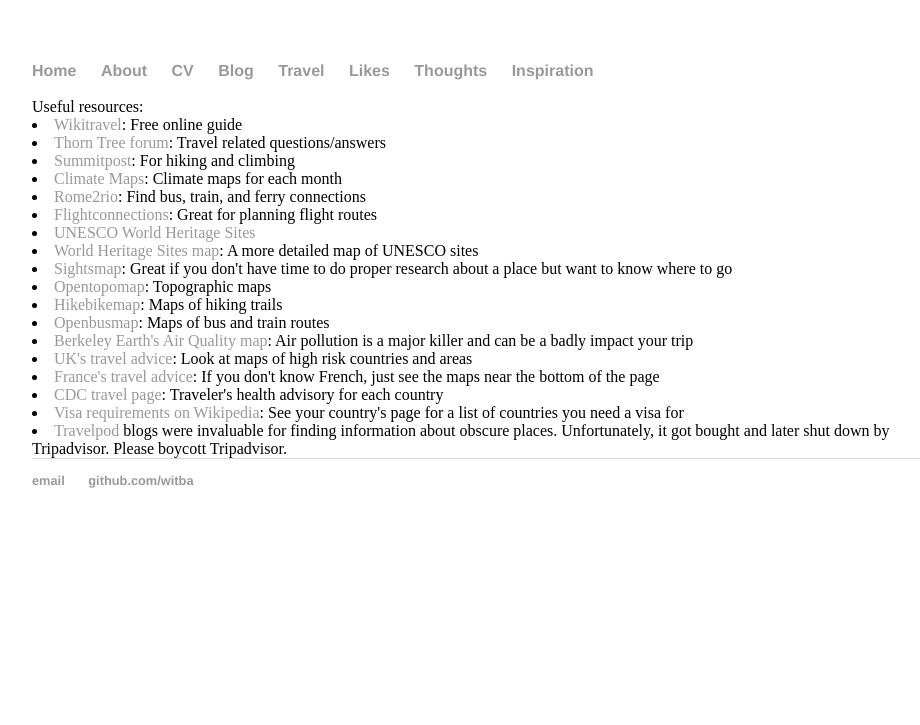
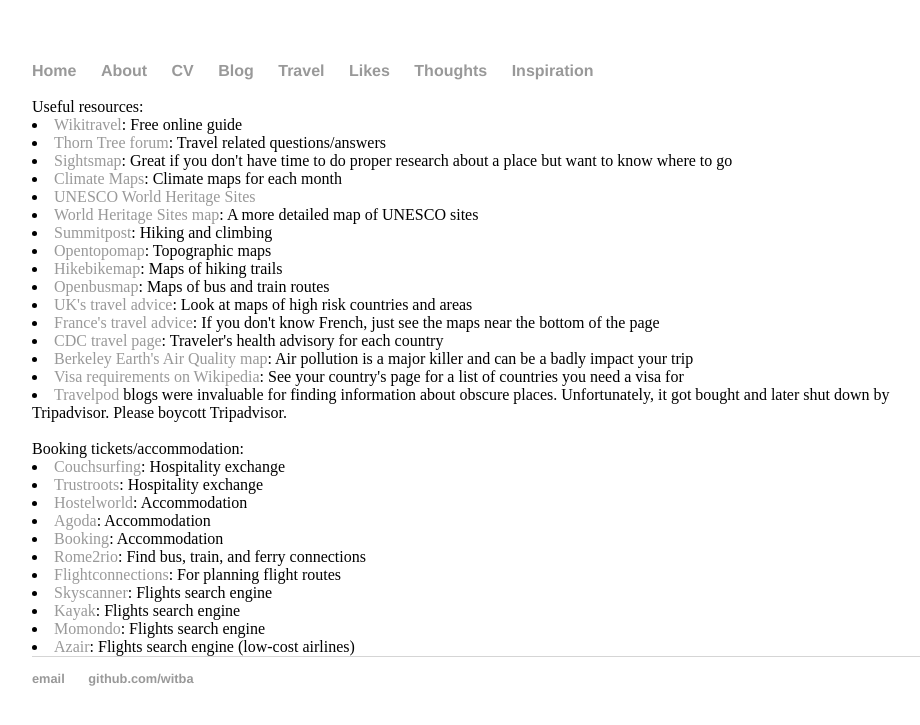
Before and after one commit to witba/witba.github.io, a Jekyll site: the page built from travel/resources.html, in a window 1280 px wide. Shown: the top 725 px of the page, without its empty margins (160-1080 px from the left). Built offline with Jekyll 4.4.1, drawn with Linux system fonts in a browser that asks for light colours.

Commit message:
Update resources.html

```diff
--- a/travel/resources.html
+++ b/travel/resources.html
@@ -5,23 +5,33 @@
 
 <div class="travel">
 Useful resources:
-
 <li><a href="https://wikitravel.org/en/Main_Page">Wikitravel</a>: Free online guide
 <li><a href="https://www.lonelyplanet.com/thorntree/welcome">Thorn Tree forum</a>: Travel related questions/answers
-<li><a href="https://www.summitpost.org">Summitpost</a>: For hiking and climbing
+<li><a href="http://www.sightsmap.com/">Sightsmap</a>: Great if you don't have time to do proper research about a place but want to know where to go
 <li><a href="http://climatemaps.romgens.com/">Climate Maps</a>: Climate maps for each month
-<li><a href="https://www.rome2rio.com/">Rome2rio</a>: Find bus, train, and ferry connections
-<li><a href="https://www.flightconnections.com">Flightconnections</a>: Great for planning flight routes
 <li><a href="http://whc.unesco.org/en/list">UNESCO World Heritage Sites</a>
 <li><a href="https://www.worldheritagesite.org/map">World Heritage Sites map</a>: A more detailed map of UNESCO sites
-<li><a href="http://www.sightsmap.com/">Sightsmap</a>: Great if you don't have time to do proper research about a place but want to know where to go
+<li><a href="https://www.summitpost.org">Summitpost</a>: Hiking and climbing
 <li><a href="https://opentopomap.org">Opentopomap</a>: Topographic maps
 <li><a href="http://hikebikemap.org">Hikebikemap</a>: Maps of hiking trails
 <li><a href="https://www.öpnvkarte.de">Openbusmap</a>: Maps of bus and train routes
-<li><a href="http://berkeleyearth.org/air-quality-real-time-map/">Berkeley Earth's Air Quality map</a>: Air pollution is a major killer and can be a badly impact your trip
 <li><a href="https://www.gov.uk/foreign-travel-advice">UK's travel advice</a>: Look at maps of high risk countries and areas
 <li><a href="https://www.diplomatie.gouv.fr/fr/conseils-aux-voyageurs/conseils-par-pays-destination/">France's travel advice</a>: If you don't know French, just see the maps near the bottom of the page
 <li><a href="https://wwwnc.cdc.gov/travel/destinations/list">CDC travel page</a>: Traveler's health advisory for each country
+<li><a href="http://berkeleyearth.org/air-quality-real-time-map/">Berkeley Earth's Air Quality map</a>: Air pollution is a major killer and can be a badly impact your trip
 <li><a href="https://en.wikipedia.org/wiki/Visa_requirements_for_Polish_citizens">Visa requirements on Wikipedia</a>: See your country's page for a list of countries you need a visa for
 <li><a href="http://travelpod.com">Travelpod</a> blogs were invaluable for finding information about obscure places. Unfortunately, it got bought and later shut down by Tripadvisor. Please boycott Tripadvisor.
 </div>
+<br>
+Booking tickets/accommodation:
+<li><a href="https://www.couchsurfing.com">Couchsurfing</a>: Hospitality exchange
+<li><a href="https://www.trustroots.org">Trustroots</a>: Hospitality exchange
+<li><a href="https://www.hostelworld.com">Hostelworld</a>: Accommodation
+<li><a href="https://www.agoda.com">Agoda</a>: Accommodation
+<li><a href="https://www.booking.com">Booking</a>: Accommodation
+<li><a href="https://www.rome2rio.com/">Rome2rio</a>: Find bus, train, and ferry connections
+<li><a href="https://www.flightconnections.com">Flightconnections</a>: For planning flight routes
+<li><a href="https://www.skyscanner.com">Skyscanner</a>: Flights search engine
+<li><a href="https://www.kayak.com.au/flights">Kayak</a>: Flights search engine
+<li><a href="https://www.momondo.com">Momondo</a>: Flights search engine
+<li><a href="http://www.azair.eu">Azair</a>: Flights search engine (low-cost airlines)
```
